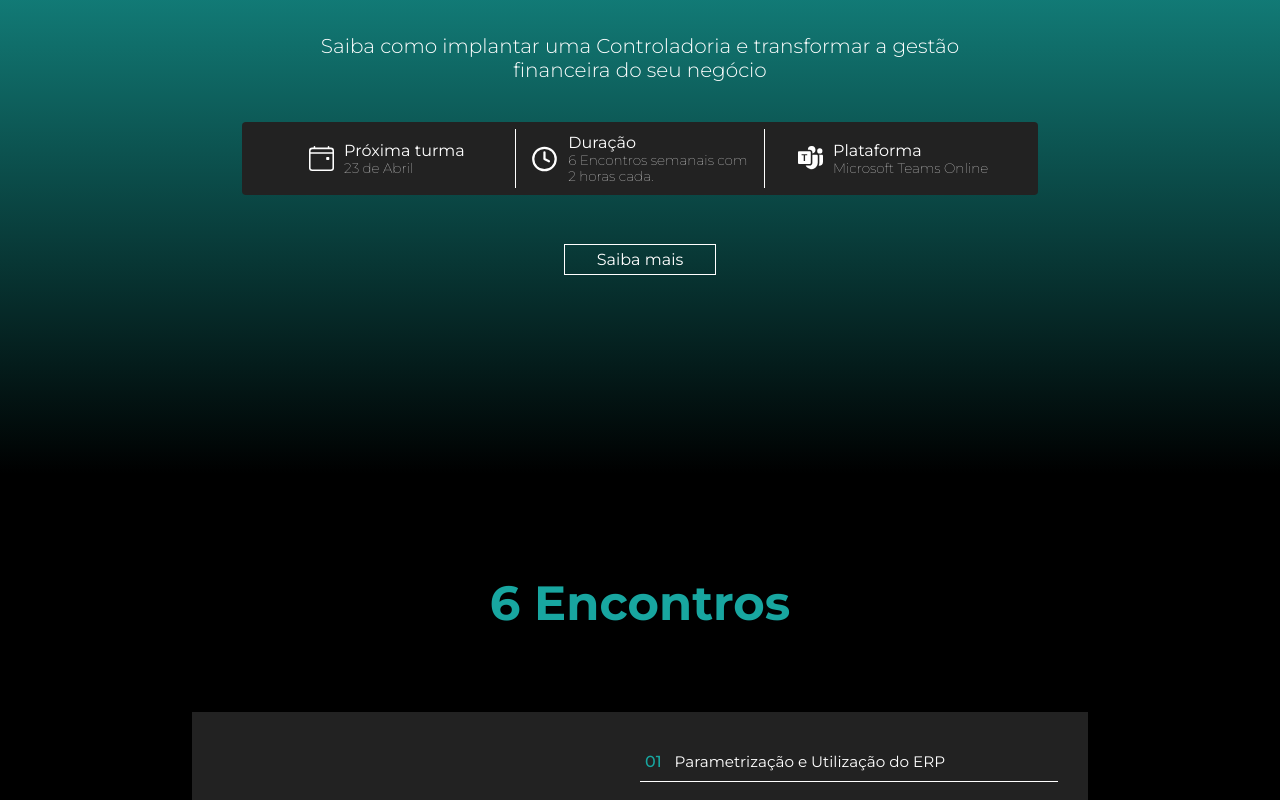
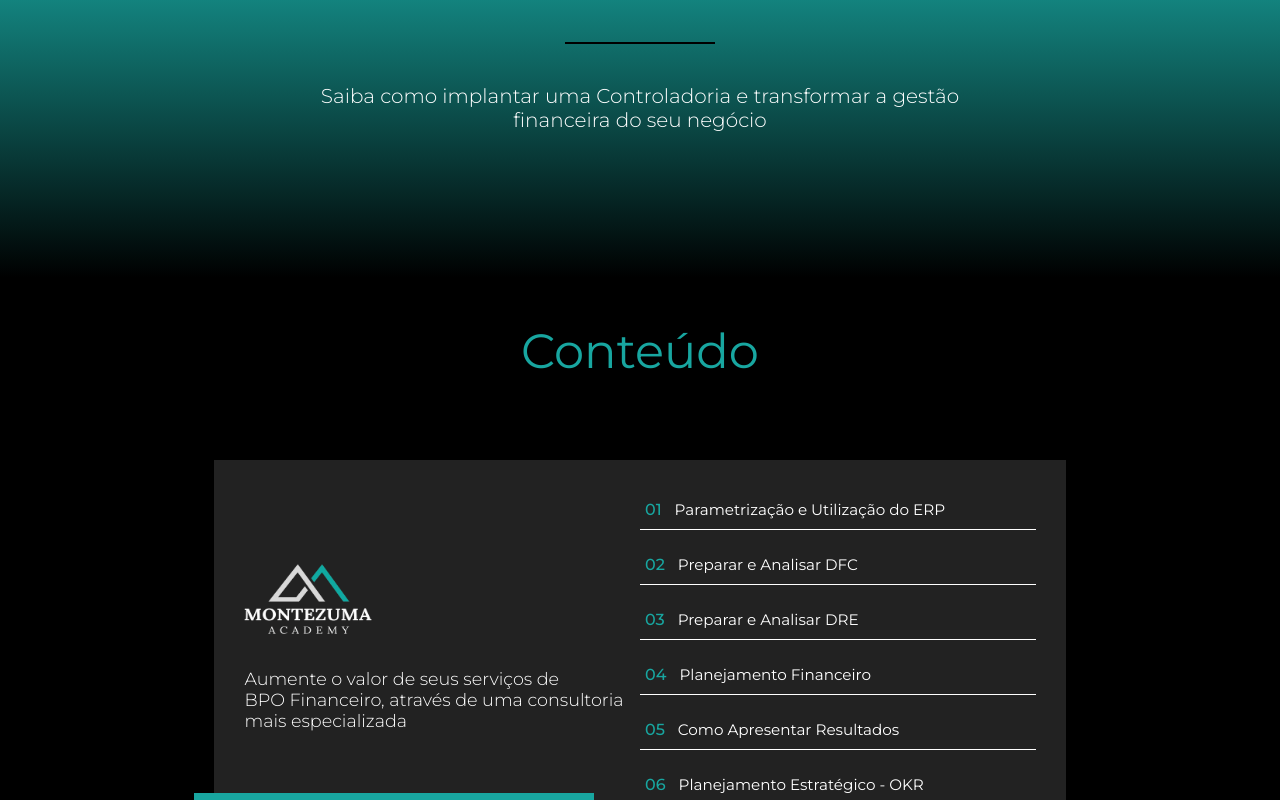
Before and after one commit to MuriloInouye/montezuma_academy, a Next.js app: page / in a window 1280 px wide. Shown: the part 340-1140 px from the top of the page. Built offline with nearby package versions, Linux system fonts and the light colour scheme.

Commit message:
New changes

```diff
--- a/src/components/EncountersInfos/index.tsx
+++ b/src/components/EncountersInfos/index.tsx
@@ -13,7 +13,7 @@ export const EncountersInfos = () => {
     return (
         <ContainerColor id="Encontros">
             <Container>
-                <h1>6 Encontros</h1>
+                <h1>Conteúdo</h1>
                 <MainContentContainer>
                     <div className="leftDiv">
                         <Logo color="3"/>
--- a/src/components/EncountersInfos/style.ts
+++ b/src/components/EncountersInfos/style.ts
@@ -3,7 +3,6 @@ import styled, {css} from "styled-components"
 
 export const ContainerColor = styled.div`
     width: 100%;
-    background: var(--color-black);
 `
 
 export const Container = styled.div`
@@ -17,9 +16,10 @@ export const Container = styled.div`
     align-items: center;
     gap: 80px;
 
-    h1 {
+    > h1 {
         color: var(--color-yellow-main);
         font-size: 3rem;
+        font-weight: 400;
     }
 
 `
--- a/src/components/IntroductionSection/index.tsx
+++ b/src/components/IntroductionSection/index.tsx
@@ -4,6 +4,7 @@ import { Container, ContainerColor } from "./style"
 import { BsCalendar4Event } from "react-icons/bs"
 import { FiClock } from "react-icons/fi";
 import { BsMicrosoftTeams } from "react-icons/bs";
+import { EncountersInfos } from "../EncountersInfos";
 
 
 export const Introductionsection = () => {
@@ -13,6 +14,7 @@ export const Introductionsection = () => {
                 <h1>MENTORIA<br/>CONTROLADORIA NA PRÁTICA</h1>
                 <div className="line"/>
                 <p>Saiba como implantar uma Controladoria e transformar a gestão financeira do seu negócio</p>
+                <EncountersInfos/>
                 <div className="info">
                     <ul>
                         <li>
@@ -35,7 +37,7 @@ export const Introductionsection = () => {
                             <BsMicrosoftTeams style={{ width: '25px', height: '25px' }}/>
                             <div className="liInfo">
                                 <h2>Plataforma</h2>
-                                <p>Microsoft Teams Online</p>
+                                <p>Encontros ao vivo e gravados, via Microsoft Teams</p>
                             </div>
                         </li>
                     </ul>
--- a/src/components/IntroductionSection/style.ts
+++ b/src/components/IntroductionSection/style.ts
@@ -3,13 +3,13 @@ import styled, {css} from "styled-components"
 
 export const ContainerColor = styled.div`
     width: 100%;
-    background: linear-gradient(180deg, var(--color-yellow-main) 12%, rgba(0,0,0,1) 100%);
+    background: linear-gradient(180deg, var(--color-yellow-main) 12%, rgba(0,0,0,1) 35%);
 `
 
 export const Container = styled.div`
     width: 1300px;
     max-width: 95%;
-    padding: 100px 0 200px;
+    padding: 100px 0 50px;
     margin: 0 auto;
 
     display: flex;
@@ -18,8 +18,8 @@ export const Container = styled.div`
     gap: 40px;
 
 
-    h1 {
-
+    > h1 {
+        margin-top: 50px;
         text-align: center;
         color: var(--color-white);
         font-size: 3.5rem;
@@ -36,6 +36,7 @@ export const Container = styled.div`
 
     > p {
         max-width: 60%;
+        margin-bottom: 50px;
         text-align: center;
         font-weight: 300;
         font-size: 1.25rem;
@@ -44,7 +45,7 @@ export const Container = styled.div`
     }
 
     @media (max-width: 540px) {
-        h1 {
+        > h1 {
             font-size: 3rem;
         }
 
@@ -54,7 +55,7 @@ export const Container = styled.div`
 
     }
     @media (max-width: 470px) {
-        h1 {
+        > h1 {
             font-size: 2.5rem;
         }
 
@@ -64,7 +65,7 @@ export const Container = styled.div`
     }
 
     @media (max-width: 400px) {
-        h1 {
+        > h1 {
             font-size: 2.25rem;
         }
 
@@ -170,7 +171,7 @@ export const Container = styled.div`
         }
     }
 
-    a {
+    > a {
         margin-top: 10px;
         padding: 5px 32px;
 
--- a/src/components/SellingSection/index.tsx
+++ b/src/components/SellingSection/index.tsx
@@ -29,6 +29,10 @@ export const SellingSection = () => {
                                 <IoCheckmarkOutline />
                                 <p>Troca de experiências</p>
                             </li>
+                            <li>
+                                <IoCheckmarkOutline />
+                                <p>Acesso ao conteúdo por 12 meses</p>
+                            </li>
                         </ul>
                     </div>
                     <div className="rightDiv">
--- a/src/components/SellingSection/style.ts
+++ b/src/components/SellingSection/style.ts
@@ -8,7 +8,7 @@ export const ContainerColor = styled.div`
 export const Container = styled.div`
     width: 1300px;
     max-width: 100%;
-    padding: 200px 0 100px;
+    padding: 200px 0 200px;
     margin: 0 auto;
 
     display: flex;
--- a/src/pages/index.tsx
+++ b/src/pages/index.tsx
@@ -19,7 +19,7 @@ export default function Home() {
     <Container>
       <Header/>
       <Introductionsection/>
-      <EncountersInfos/>
+      {/* <EncountersInfos/> */}
       <AboutMentor/>
       <SellingSection/>
     </Container>
```
